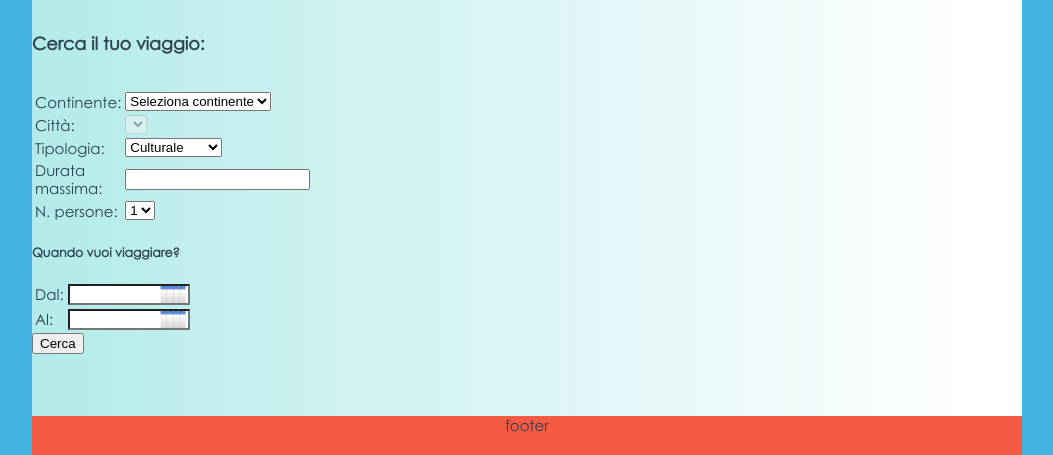
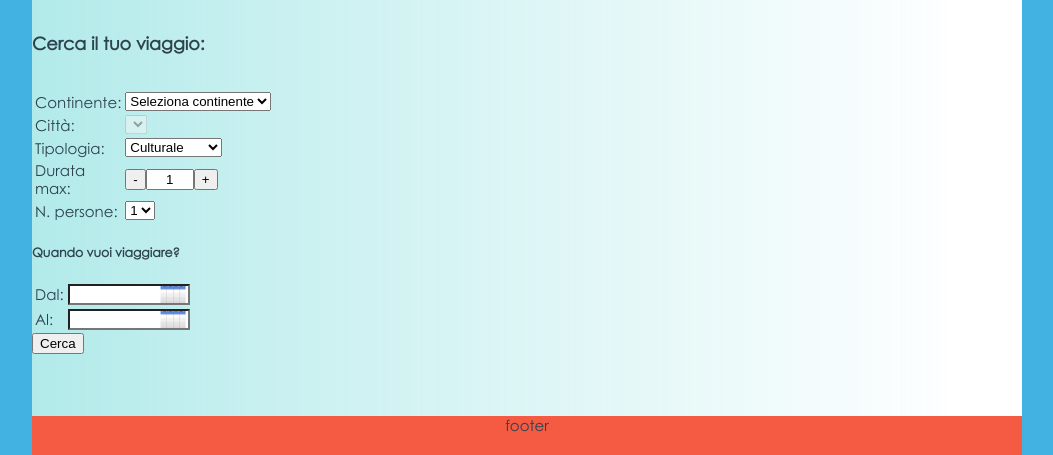
Before and after one commit to A--Team/PW, a PHP site: page /search.html in a window 1280 px wide. Shown: the part 169-624 px from the top of the page, without its empty margins (113-1166 px from the left). Run offline with PHP 8.4, Linux system fonts and the light colour scheme; lists and menus that the app fills with data are empty; some libraries are stand-ins or nearby versions.

Commit message:
aggiunti tasti selezione durata in ricerca

```diff
--- a/search.html
+++ b/search.html
@@ -11,10 +11,20 @@
     <script src="http://code.jquery.com/jquery-1.9.1.js"></script>
     <script src="http://code.jquery.com/ui/1.10.3/jquery-ui.js"></script>
     <script>
-    $(function() {
+    $(function(){
       $("#datepicker1").datepicker({ dateFormat: 'yy-mm-dd' }).val();
       $("#datepicker2").datepicker({ dateFormat: 'yy-mm-dd' }).val();
     });
+    </script>
+    <script>
+    function minus(){
+      if($('#duration').val()>1)
+	$('#duration').val(parseInt($('#duration').val())-1);
+    }
+    function plus(){
+      if($('#duration').val()<20)
+	$('#duration').val(parseInt($('#duration').val())+1);
+    }
     </script>
   </head>
   <body>
@@ -74,9 +84,9 @@
 		</td>
 		</tr>
 		<tr>
-		<td>Durata massima:</td>
+		<td>Durata max:</td>
 		<td>
-		<input type="text" id="duration">
+		<button type="button" onclick="minus()">-</button><input type="text" id="duration" value="1" class="duration_field" readonly><button type="button" onclick="plus()">+</button>
 		</td>
 		</tr>
 		<tr>
--- a/style/style.css
+++ b/style/style.css
@@ -189,3 +189,7 @@ body{
 	padding-right: 18px;
 	width: 98px;
 }
+.duration_field{
+	text-align:center;
+	width: 40px;
+}
```
